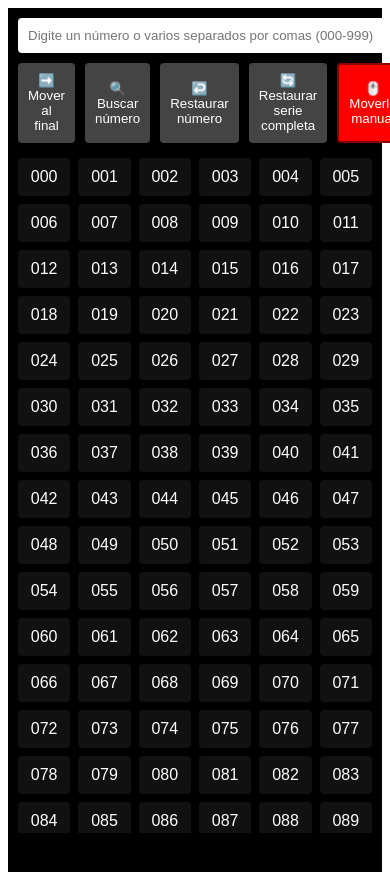
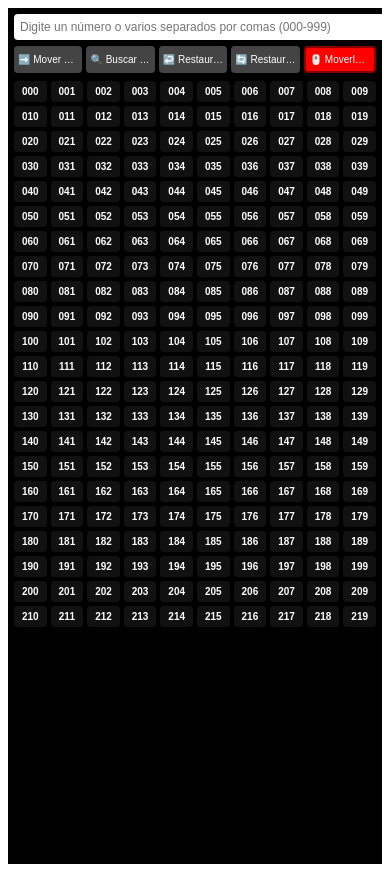
Before and after one commit to kevin-quintero110/buscar-numero-serie-loteria, a React (Create React App) app: page / in a window 390 px wide. Built offline with nearby package versions, Linux system fonts and the light colour scheme; no server answers.

Commit message:
cambios finales

```diff
--- a/src/App.css
+++ b/src/App.css
@@ -16,18 +16,24 @@
 
 .botones {
   display: flex;
-  gap: 10px;
+  gap: 8px;
   margin-bottom: 15px;
+  flex-wrap: wrap;
 }
 
 .botones button {
   flex: 1;
-  padding: 10px;
+  min-width: 100px;
+  padding: 10px 8px;
   border: none;
   border-radius: 4px;
   background: #444;
   color: #fff;
   cursor: pointer;
+  font-size: 14px;
+  white-space: nowrap;
+  overflow: hidden;
+  text-overflow: ellipsis;
 }
 
 .botones button:hover {
@@ -36,8 +42,8 @@
 
 .grid {
   display: grid;
-  grid-template-columns: repeat(auto-fill, minmax(50px, 1fr));
-  gap: 8px;
+  grid-template-columns: repeat(auto-fill, minmax(40px, 1fr));
+  gap: 6px;
   max-height: 80vh; /* límite de altura */
   overflow-y: auto; /* scroll vertical */
 }
@@ -46,8 +52,11 @@
   background-color: #111; /* 👈 vuelve al gris oscuro */
   color: #fff;            /* 👈 texto blanco */
   text-align: center;
-  padding: 10px;
+  padding: 8px;
   border-radius: 4px;
+  font-size: 12px;
+  font-weight: 600;
+  user-select: none;
 }
 
 .celda.white-bg {
@@ -106,4 +115,95 @@ button.modo-manual.activo {
   margin-bottom: 10px;
   text-align: center;
   font-weight: bold;
+  font-size: 14px;
 }
+
+/* Media queries para móvil */
+@media (max-width: 768px) {
+  .app {
+    padding: 8px;
+  }
+
+  .input {
+    padding: 8px;
+    margin-bottom: 8px;
+    font-size: 14px;
+  }
+
+  .botones {
+    gap: 6px;
+    margin-bottom: 10px;
+  }
+
+  .botones button {
+    min-width: 80px;
+    padding: 8px 6px;
+    font-size: 12px;
+  }
+
+  .grid {
+    grid-template-columns: repeat(auto-fill, minmax(35px, 1fr));
+    gap: 5px;
+    max-height: 70vh;
+  }
+
+  .celda {
+    padding: 6px;
+    font-size: 11px;
+  }
+
+  .mensaje-ultimo {
+    padding: 8px;
+    margin-bottom: 8px;
+    font-size: 12px;
+  }
+}
+
+@media (max-width: 480px) {
+  .app {
+    padding: 6px;
+  }
+
+  .input {
+    padding: 6px;
+    margin-bottom: 6px;
+    font-size: 12px;
+  }
+
+  .botones {
+    gap: 4px;
+    margin-bottom: 8px;
+  }
+
+  .botones button {
+    min-width: 60px;
+    padding: 6px 4px;
+    font-size: 10px;
+  }
+
+  .grid {
+    grid-template-columns: repeat(auto-fill, minmax(30px, 1fr));
+    gap: 4px;
+    max-height: 65vh;
+  }
+
+  .celda {
+    padding: 5px;
+    font-size: 10px;
+  }
+
+  .celda.dragged {
+    border: 1px solid darkblue;
+  }
+
+  .celda.drop-target {
+    border: 2px dashed blue !important;
+    transform: scale(1.05);
+  }
+
+  .mensaje-ultimo {
+    padding: 6px;
+    margin-bottom: 6px;
+    font-size: 11px;
+  }
+}
```
